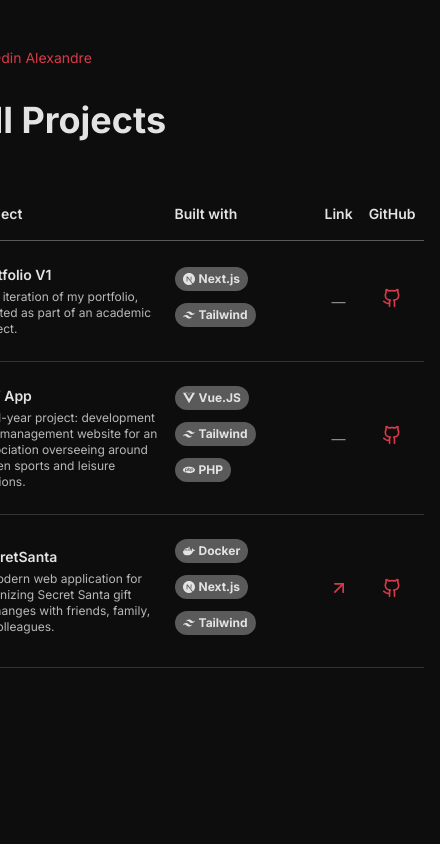
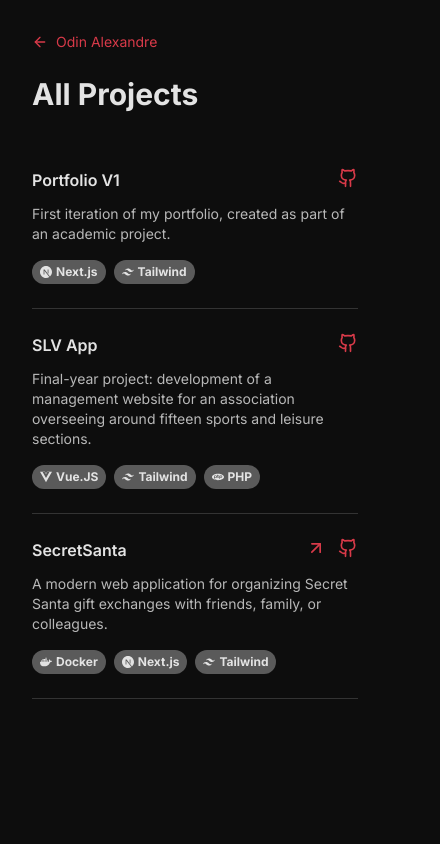
Before and after one commit to odinalx/odinalx.dev, a Next.js app: page /work in a window 390 px wide. Shown: the top 844 px of the page, 440 px wide, since content can reach past the window. Built offline with nearby package versions, Linux system fonts and the light colour scheme.

Commit message:
fix: better resposive work page and fix bug on custom cursor

```diff
--- a/app/cursor.tsx
+++ b/app/cursor.tsx
@@ -4,17 +4,26 @@ import { useEffect, useRef, useState } from 'react';
 export default function Cursor() {
   const dotRef = useRef<HTMLDivElement | null>(null);
   const outlineRef = useRef<HTMLDivElement | null>(null);
-  const [isTouchDevice, setIsTouchDevice] = useState(false);
+  const [isTouchDevice, setIsTouchDevice] = useState(true); // Start as true to prevent flash
   const isInitializedRef = useRef(false);
 
   useEffect(() => {
     // Check if device supports touch or is mobile/tablet
     const checkTouchDevice = () => {
-      setIsTouchDevice(
+      const isTouch =
         'ontouchstart' in window ||
         navigator.maxTouchPoints > 0 ||
-        window.innerWidth < 1024
-      );
+        window.innerWidth < 1024;
+
+      setIsTouchDevice(isTouch);
+
+      // Reset initialization when switching back to desktop
+      if (!isTouch && isInitializedRef.current === false) {
+        // Will be initialized on next mouse move
+      } else if (isTouch) {
+        // Reset so cursor re-initializes when coming back to desktop
+        isInitializedRef.current = false;
+      }
     };
 
     checkTouchDevice();
@@ -37,7 +46,7 @@ export default function Cursor() {
       const posX = e.clientX;
       const posY = e.clientY;
 
-      // Initialize cursor position on first move
+      // Initialize cursor position on first move (or after returning from mobile)
       if (!isInitializedRef.current) {
         cursorDot.style.opacity = '1';
         cursorOutline.style.opacity = '1';
--- a/app/experience.tsx
+++ b/app/experience.tsx
@@ -34,7 +34,7 @@ const experiences: ExperienceEntry[] = [
       '2-month internship as a Front-End Developer, focused on UI/UX redesign and SEO optimization.',
   },
   {
-    company: 'BUT MMI/Infromatique',
+    company: 'BUT MMI/Informatique',
     role: 'Université de Lorraine',
     year: '2022-2025',
     description:
--- a/app/work/page.tsx
+++ b/app/work/page.tsx
@@ -1,6 +1,5 @@
 'use client';
 
-import Image from 'next/image';
 import { Github, ArrowUpRight, ArrowLeft } from 'lucide-react';
 import Link from 'next/link';
 import { useEffect, useRef } from 'react';
@@ -66,10 +65,10 @@ const projects: Project[] = [
 
 function TechBadge({ name, iconSrc }: { name: string; iconSrc: string }) {
   return (
-    <span className="bg-faded text-title font-bold text-xs md:text-sm px-2 py-1 rounded-full inline-flex items-center mr-2 mb-2">
+    <span className="bg-faded text-title font-bold text-xs px-2 py-1 rounded-full inline-flex items-center">
       <span
         aria-hidden="true"
-        className="mr-1 inline-block h-[12px] w-[12px] md:h-[14px] md:w-[14px] bg-current [mask-size:contain] [mask-repeat:no-repeat] [mask-position:center]"
+        className="mr-1 inline-block h-[12px] w-[12px] bg-current [mask-size:contain] [mask-repeat:no-repeat] [mask-position:center]"
         style={{ maskImage: `url(${iconSrc})` }}
       />
       {name}
@@ -77,10 +76,52 @@ function TechBadge({ name, iconSrc }: { name: string; iconSrc: string }) {
   );
 }
 
+// Mobile card component
+function ProjectCard({ project }: { project: Project }) {
+  return (
+    <div className="project-card border-b border-faded/50 py-6">
+      <div className="flex items-start justify-between mb-3">
+        <h2 className="font-semibold text-title text-base">{project.title}</h2>
+        <div className="flex items-center gap-3 ml-4">
+          {project.href && (
+            <a
+              href={project.href}
+              target="_blank"
+              rel="noreferrer"
+              className="text-highlight hover:text-title transition-colors"
+              aria-label={`Visit ${project.title} website`}
+            >
+              <ArrowUpRight className="w-5 h-5" aria-hidden="true" />
+            </a>
+          )}
+          {project.githubUrl && (
+            <a
+              href={project.githubUrl}
+              target="_blank"
+              rel="noreferrer"
+              className="text-highlight hover:text-title transition-colors"
+              aria-label={`View ${project.title} on GitHub`}
+            >
+              <Github className="w-5 h-5" aria-hidden="true" />
+            </a>
+          )}
+        </div>
+      </div>
+      <p className="text-light-faded text-sm mb-4">{project.description}</p>
+      <div className="flex flex-wrap gap-2">
+        {project.techs.map((tech) => (
+          <TechBadge key={tech.name} name={tech.name} iconSrc={tech.iconSrc} />
+        ))}
+      </div>
+    </div>
+  );
+}
+
 export default function AllProjectsPage() {
   const titleRef = useRef<HTMLHeadingElement>(null);
   const backLinkRef = useRef<HTMLAnchorElement>(null);
   const tableRef = useRef<HTMLTableElement>(null);
+  const cardsRef = useRef<HTMLDivElement>(null);
 
   useEffect(() => {
     const ctx = gsap.context(() => {
@@ -108,11 +149,26 @@ export default function AllProjectsPage() {
         );
       }
 
-      // Animate table rows
+      // Animate table rows (desktop)
       if (tableRef.current) {
         const rows = tableRef.current.querySelectorAll('tbody tr');
         tl.from(
           rows,
+          {
+            y: 30,
+            opacity: 0,
+            duration: 0.5,
+            stagger: 0.1,
+          },
+          '-=0.4'
+        );
+      }
+
+      // Animate cards (mobile)
+      if (cardsRef.current) {
+        const cards = cardsRef.current.querySelectorAll('.project-card');
+        tl.from(
+          cards,
           {
             y: 30,
             opacity: 0,
@@ -128,11 +184,11 @@ export default function AllProjectsPage() {
   }, []);
 
   return (
-    <main className="text-primary min-h-screen max-w-6xl px-4 md:px-6 lg:px-8 py-12 md:py-20" id="main-content">
+    <main className="text-primary min-h-screen max-w-3xl px-4 md:px-6 lg:px-8 py-8 md:py-12 lg:py-20" id="main-content">
       <Link
         ref={backLinkRef}
         href="/"
-        className="inline-flex items-center text-highlight hover:text-title transition-colors mb-8 md:mb-12 text-sm md:text-base"
+        className="inline-flex items-center text-highlight hover:text-title transition-colors mb-6 md:mb-8 lg:mb-12 text-sm md:text-base"
         aria-label="Back to home page"
       >
         <ArrowLeft className="mr-2 w-4 h-4 md:w-5 md:h-5" aria-hidden="true" />
@@ -141,25 +197,33 @@ export default function AllProjectsPage() {
 
       <h1
         ref={titleRef}
-        className="text-title text-4xl md:text-6xl lg:text-7xl font-bold mb-12 md:mb-16"
+        className="text-title text-3xl md:text-5xl lg:text-7xl font-bold mb-8 md:mb-12 lg:mb-16"
       >
         All Projects
       </h1>
 
-      <div>
+      {/* Mobile: Card layout */}
+      <div ref={cardsRef} className="md:hidden">
+        {projects.map((project) => (
+          <ProjectCard key={project.slug} project={project} />
+        ))}
+      </div>
+
+      {/* Desktop: Table layout */}
+      <div className="hidden md:block">
         <table ref={tableRef} className="w-full border-collapse table-auto">
           <thead>
             <tr className="border-b border-faded">
-              <th className="text-left py-4 px-2 md:px-4 text-title font-semibold text-sm md:text-base min-w-[200px] md:min-w-[300px]">
+              <th className="text-left py-4 px-4 text-title font-semibold text-sm lg:text-base">
                 Project
               </th>
-              <th className="text-left py-4 px-2 md:px-4 text-title font-semibold text-sm md:text-base min-w-[150px]">
+              <th className="text-left py-4 px-4 text-title font-semibold text-sm lg:text-base">
                 Built with
               </th>
-              <th className="text-center py-4 px-2 md:px-4 text-title font-semibold text-sm md:text-base w-16 md:w-20">
+              <th className="text-center py-4 px-4 text-title font-semibold text-sm lg:text-base w-20">
                 Link
               </th>
-              <th className="text-center py-4 px-2 md:px-4 text-title font-semibold text-sm md:text-base w-16 md:w-20">
+              <th className="text-center py-4 px-4 text-title font-semibold text-sm lg:text-base w-20">
                 GitHub
               </th>
             </tr>
@@ -170,16 +234,16 @@ export default function AllProjectsPage() {
                 key={project.slug}
                 className="border-b border-faded/50 hover:bg-white/5 transition-colors"
               >
-                <td className="py-6 px-2 md:px-4 min-w-[200px] md:min-w-[300px]">
-                  <div className="font-semibold text-title text-sm md:text-lg">
+                <td className="py-6 px-4">
+                  <div className="font-semibold text-title text-base lg:text-lg">
                     {project.title}
                   </div>
-                  <div className="text-light-faded text-xs md:text-sm mt-1">
+                  <div className="text-light-faded text-sm mt-1 max-w-md">
                     {project.description}
                   </div>
                 </td>
-                <td className="py-6 px-2 md:px-4 min-w-[150px]">
-                  <div className="flex flex-wrap items-center gap-1">
+                <td className="py-6 px-4">
+                  <div className="flex flex-wrap items-center gap-2">
                     {project.techs.map((tech) => (
                       <TechBadge
                         key={tech.name}
@@ -189,22 +253,22 @@ export default function AllProjectsPage() {
                     ))}
                   </div>
                 </td>
-                <td className="py-6 px-2 md:px-4 text-center w-16 md:w-20">
+                <td className="py-6 px-4 text-center w-20">
                   {project.href ? (
                     <a
                       href={project.href}
                       target="_blank"
                       rel="noreferrer"
-                      className="inline-flex items-center text-highlight hover:text-title transition-colors text-sm md:text-base"
+                      className="inline-flex items-center text-highlight hover:text-title transition-colors"
                       aria-label={`Visit ${project.title} website`}
                     >
-                      <ArrowUpRight className="w-5 h-5 md:w-6 md:h-6" aria-hidden="true" />
+                      <ArrowUpRight className="w-5 h-5 lg:w-6 lg:h-6" aria-hidden="true" />
                     </a>
                   ) : (
                     <span className="text-primary text-sm" aria-label="No website available">—</span>
                   )}
                 </td>
-                <td className="py-6 px-2 md:px-4 text-center w-16 md:w-20">
+                <td className="py-6 px-4 text-center w-20">
                   {project.githubUrl ? (
                     <a
                       href={project.githubUrl}
@@ -213,7 +277,7 @@ export default function AllProjectsPage() {
                       className="inline-flex items-center text-highlight hover:text-title transition-colors"
                       aria-label={`View ${project.title} on GitHub`}
                     >
-                      <Github className="w-5 h-5 md:w-6 md:h-6" aria-hidden="true" />
+                      <Github className="w-5 h-5 lg:w-6 lg:h-6" aria-hidden="true" />
                     </a>
                   ) : (
                     <span className="text-primary text-sm" aria-label="No GitHub repository">—</span>
```
Also changed, not shown: app/page.tsx (+39 -71 lines).
